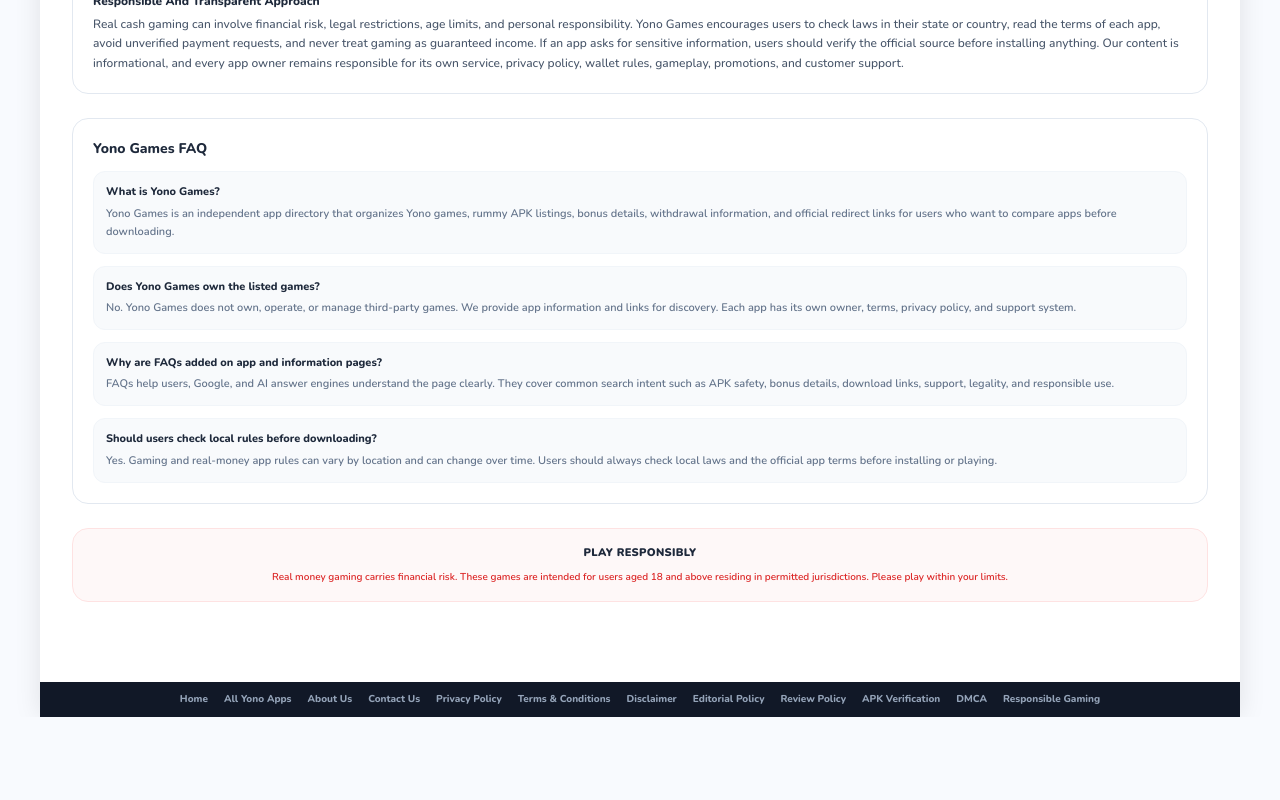
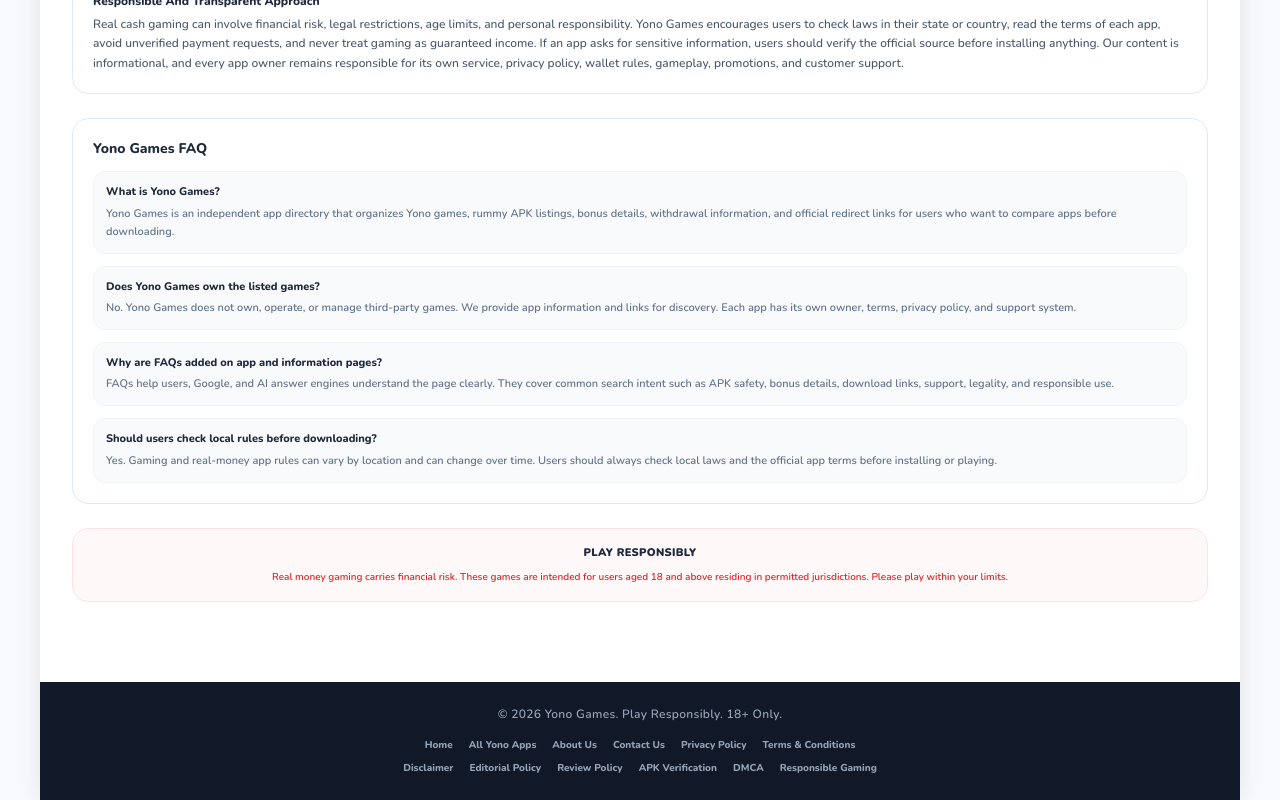
Before and after one commit to alwaystrue915-code/yonogames, a Next.js app: page /about-us in a window 1280 px wide. Shown: the part 1200-2000 px from the top of the page. Before the commit the page ends 1917 px from the top, so only its background shows below. Built offline with nearby package versions, Linux system fonts and the light colour scheme; no server answers; the database is empty.

Commit message:
style: fix home page h1, layout footer, and optimize seo and CLS page speed for app listings

```diff
--- a/src/app/app/[slug]/page.tsx
+++ b/src/app/app/[slug]/page.tsx
@@ -29,8 +29,8 @@
   const pageUrl = `${domain}/app/${app.slug}`;
   const imageUrl = app.logo.startsWith('http') ? app.logo : `${domain}${app.logo}`;
 
-  const title = app.seoTitle || `${app.name} - Download APK & Play | Yono Games`;
-  const description = app.seoDescription || `Download ${app.name} APK. Bonus: ${app.bonus || 'N/A'}, Min Withdrawal: ${app.minWithdrawal || 'N/A'}. Discover key features, FAQs and details.`;
+  const title = app.seoTitle || `${app.name} – Download APK & Get Bonus | Yono Games`;
+  const description = app.seoDescription || `Download ${app.name} APK and claim ${app.bonus || 'welcome bonus'}. Min withdrawal: ${app.minWithdrawal || 'N/A'}. Compare features, FAQs and install steps.`;
   const userKeywords = app.keywords ? app.keywords.split(',').map((k: string) => k.trim()).filter(Boolean) : [];
   const keywords = [
     ...userKeywords,
--- a/src/components/AppCard.tsx
+++ b/src/components/AppCard.tsx
@@ -45,8 +45,10 @@
       >
         <img
           src={app.logo}
-          alt={`${app.name} Icon`}
+          alt={`${app.name} App Icon`}
           loading="lazy"
+          width={36}
+          height={36}
           className="w-9 h-9 rounded-lg object-cover bg-white border border-slate-200 shrink-0"
         />
         <div className="flex-1 min-w-0 font-sans text-left">
@@ -108,8 +110,10 @@
         {/* Icon */}
         <img
           src={app.logo}
-          alt={`${app.name} Premium Logo`}
+          alt={`${app.name} App Logo`}
           loading="lazy"
+          width={48}
+          height={48}
           className="w-12 h-12 rounded-xl object-cover bg-white border border-slate-200 shadow-sm mt-1.5 shrink-0"
         />
 
@@ -211,8 +215,10 @@
         <div className="shrink-0 relative z-10">
           <img
             src={app.logo}
-            alt={`${app.name} Icon`}
+            alt={`${app.name} App Icon – ${app.category || 'Rummy'} APK`}
             loading="lazy"
+            width={64}
+            height={64}
             className="w-12 h-12 lg:w-16 lg:h-16 rounded-xl object-cover bg-white border border-slate-200 shadow-sm"
           />
         </div>
--- a/src/components/Header.tsx
+++ b/src/components/Header.tsx
@@ -87,7 +87,7 @@
           {settings?.headerLogo ? (
             <img
               src={settings.headerLogo}
-              alt={settings.headerTitle || "Logo"}
+              alt={`${settings.headerTitle || 'Yono Games'} – Verified APK Lobbies`}
               className="h-6 w-auto object-contain"
             />
           ) : (
--- a/src/components/LandingPage.tsx
+++ b/src/components/LandingPage.tsx
@@ -127,7 +127,7 @@
       <section className="space-y-3" aria-labelledby="home-search-title">
         <div className="space-y-3">
           <div>
-            <h1 id="home-search-title" className="text-2xl font-extrabold text-slate-900 sm:text-3xl">Yono Games - Yono Game APK Directory</h1>
+            <h1 id="home-search-title" className="text-xl font-bold text-slate-900 sm:text-3xl whitespace-nowrap truncate">Yono Games - Yono Game APK Directory</h1>
             <p className="mt-1 text-xs font-semibold leading-5 text-slate-500">Search and compare Yono game and Yono Games APK listings, bonuses, ratings, minimum withdrawals and safe download details.</p>
           </div>
           <div className="grid gap-2 lg:grid-cols-[minmax(0,1fr)_330px] lg:items-stretch">
--- a/src/components/PublicShell.tsx
+++ b/src/components/PublicShell.tsx
@@ -113,10 +113,17 @@
               </section>
             )}
 
-            <footer>
-              <div className="mt-2 p-2.5" style={{ backgroundColor: 'rgb(17, 24, 39)' }}>
-                <nav className="flex flex-wrap items-center justify-center gap-x-4 gap-y-1">
-                  {internalLinks.map((item) => (
+            <footer className="mt-2">
+              <div className="py-6 px-4 text-center space-y-4" style={{ backgroundColor: 'rgb(17, 24, 39)' }}>
+                {/* Row 1: Copyright */}
+                <p className="text-xs font-semibold text-slate-400 tracking-wide">
+                  {cleanSettings?.footerText || defaultSettings.footerText}
+                </p>
+
+                {/* Row 2 and 3: Links */}
+                <nav className="flex flex-col gap-2">
+                  <div className="flex flex-wrap items-center justify-center gap-x-4 gap-y-1">
+                    {internalLinks.slice(0, 6).map((item) => (
                       <Link
                         key={item.href}
                         href={item.href}
@@ -125,9 +132,20 @@
                         {item.label}
                       </Link>
                     ))}
+                  </div>
+                  <div className="flex flex-wrap items-center justify-center gap-x-4 gap-y-1">
+                    {internalLinks.slice(6).map((item) => (
+                      <Link
+                        key={item.href}
+                        href={item.href}
+                        className="text-[10px] font-extrabold text-slate-400 hover:text-white no-underline transition-colors"
+                      >
+                        {item.label}
+                      </Link>
+                    ))}
+                  </div>
                 </nav>
               </div>
-
             </footer>
           </div>
         )}
```
Lines whose indentation alone changed are shown as unchanged.
